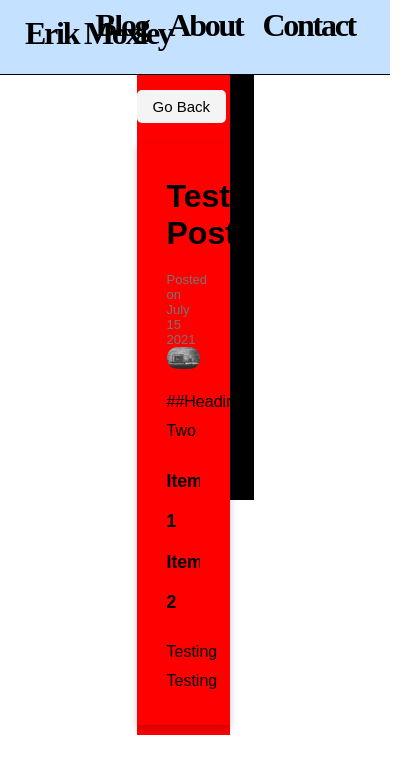
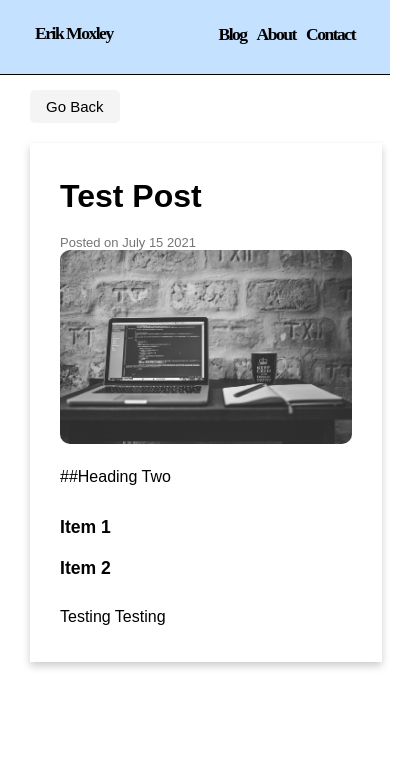
Before and after one commit to ErikMoxley/moxleydevblog, a Next.js app: page /blog/test in a window 390 px wide. Shown: the top 774 px of the page, 420 px wide, since content can reach past the window. Built offline with nearby package versions, Linux system fonts and the light colour scheme; a web font is replaced by a local one.

Commit message:
responsive designing with css

```diff
--- a/components/Footer.js
+++ b/components/Footer.js
@@ -1,10 +1,15 @@
 import Link from 'next/link'
+import Image from 'next/image'
+import profilePic from '../public/images/newprofile.png'
 
 export default function Footer() {
   return (
     <footer className='footer'>
       <ul>
-      <div>
+        <span className='profile-image'>
+      <Image className='author-image' src={profilePic} alt="Picture of the author"
+                  width={100}
+                  height={100}/></span>
         <li>
         <Link href='/' passHref alt=''>
         <h2><span>Blog</span></h2>
@@ -21,7 +26,6 @@ export default function Footer() {
         <Link href='/about' passHref alt=''>
         <h2><span>About</span></h2>
         </Link></li>
-      </div>
       </ul>
     </footer>
   )
--- a/pages/_app.js
+++ b/pages/_app.js
@@ -11,7 +11,7 @@ function MyApp({ Component, pageProps }) {
         <div className='content'>
         <Component {...pageProps} />
         </div>
-      <Footer/>
+      <Footer id='footer'/>
       </div>
       </>
   )
--- a/styles/globals.css
+++ b/styles/globals.css
@@ -115,47 +115,43 @@ header a {
   padding-right: 40px;
 }
 
-.header-text h1 {
+.navigation h2 {
   font-family: 'Noto Serif JP', serif;
-  font-size: 4.00em;
+  font-size: 2.40em;
   font-weight: 550;
-  line-height: 2cm;
+  line-height: 1cm;
   letter-spacing:-0.08cm;
-  padding-right: 650px;
   transition: ease all .5s;
-
 }
 
-@media (max-width: 1300px) {
-  .header-text h1 {
-    padding-right: 400px;
-    line-height: 1.5cm;
+@media (max-width: 900px) {
+  .navigation h2 {
+    font-size: 2em;
+  }
+}
+@media (max-width: 700px) {
+  .navigation h2 {
+    font-size: 1.4em;
+    letter-spacing: -0.06cm;
   }
 }
 @media (max-width: 900px) {
-  .header-text h1 {
-    font-size: 3.00em;
-    padding-right: 0px;
+  .header-title {
+    padding-left: 100px;
+    transition: ease all .5s;
+  }}
+  @media (max-width: 575.98px) {
+    .header-title {
+      padding-left: 10px;
+    }}
+
+@media (max-width: 450px) {
+  .navigation h2 {
+    font-size: 1.1em;
+    letter-spacing: -0.04cm;
+    padding-left: 0;
   }
 }
-
-.header-text h3 {
-  font-family: 'Noto Serif JP', serif;
-  font-size: 1.00em;
-  padding-right: 650px;
-}
-
-@media (max-width: 1300px) {
-  .header-text h3 {
-    padding-right: 400px;
-  }
-}
-@media (max-width: 900px) {
-  .header-text h3 {
-    padding-right: 0px;
-  }
-}
-
 
 .btn {
   display: inline-block;
@@ -274,6 +270,10 @@ ol {
   border-radius: 50%;
 }
 
+.profile-image{
+  padding-left: 30px;
+}
+
 .about-container {
   padding-top: 50px;
 }
@@ -294,7 +294,7 @@ li a {
 }
 
 .header-about, .header-blog, .header-contact {
-  margin-top: -55px;
+  margin-top: -47px;
   float: right;
   cursor: pointer;
   padding: 10px 10px;
@@ -302,24 +302,80 @@ li a {
 
 .container {
   width: 30%;
-  background: aqua;
+  /* background: aqua; */
   margin: auto;
+  transition: ease all .5s;
 }
+@media only screen and (max-width : 2200px) {
+  .container {
+    width: 45%;
+    padding-left: 20px;
+    padding-right: 20px;
+   }}
+   @media only screen and (max-width : 1800px) {
+    .container {
+      width: 50%;
+      padding-left: 20px;
+      padding-right: 20px;
+     }}
+@media only screen and (max-width : 1400px) {
+  .container {
+    width: 70%;
+   }}
+@media only screen and (max-width : 992.98px) {
+  .container {
+    width: 100%;
+    padding-left: 150px;
+   }}
+
+   @media only screen and (max-width : 900px) {
+    .container {
+      width: 110%;
+     }}
+
+     @media only screen and (max-width : 700px) {
+      .container {
+        width: 100%;
+        padding-left: 80px;
+       }}
+
+     @media only screen and (max-width : 575.98px) {
+      .container {
+        width: 100%;
+        padding-left: 0px;
+        margin-right: -30px;
+       }}
 
 .content {
   padding-top: 90px;
   width: 80%;
-  background: red;
+  /* background: red; */
   float: left;
 }
+@media only screen and (max-width : 1300px) {
+  .content {
+    width: 80%;
+   }}
+
+   @media only screen and (max-width : 700px) {
+    .content {
+      width: 95%;
+     }}
 
 .footer {
   padding-top: 100px;
   height: 500px;
-  background: black;
+  /* background: black; */
 }
 
 .footer h2 {
 padding: 10px;
-margin-left: 40px;
+margin-left: 20px;
+cursor: pointer;
 }
+
+@media only screen and (max-width : 991.98px) {
+  .footer {
+      display: none;
+   }
+}
```
